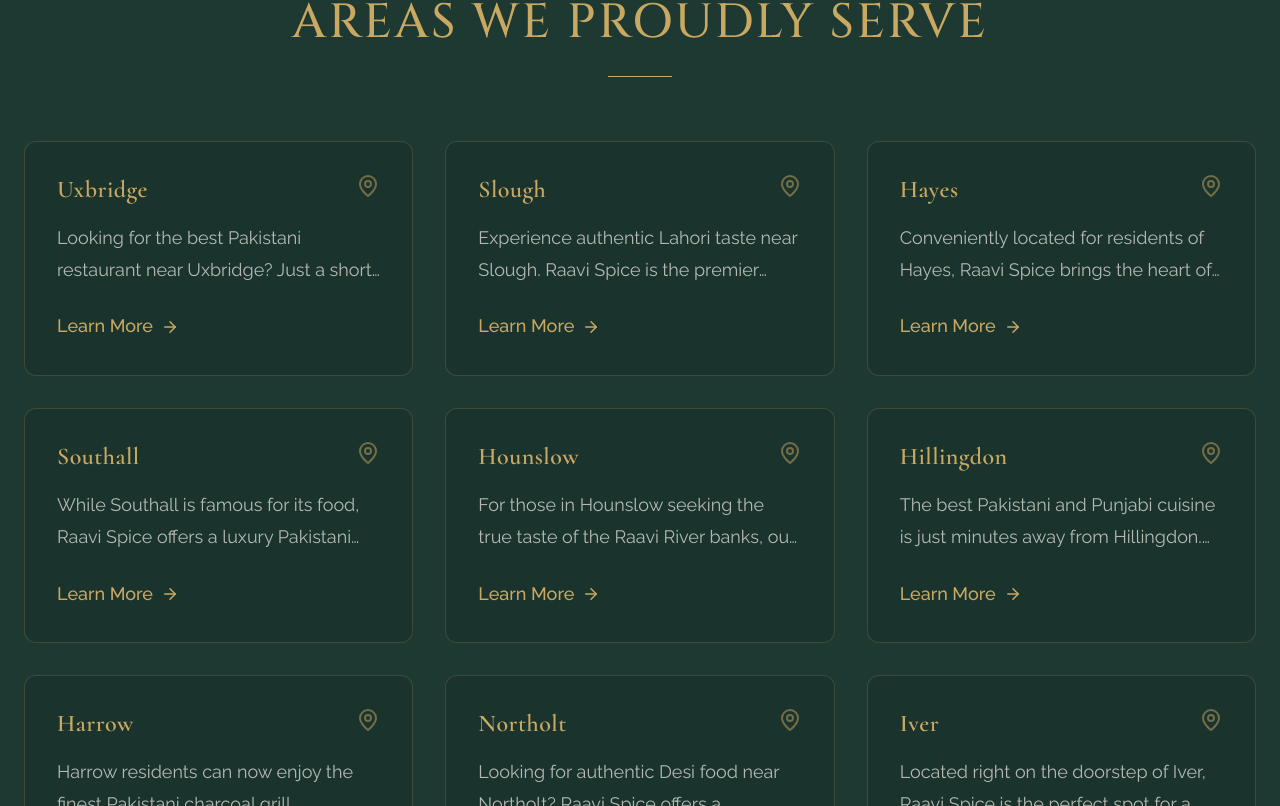
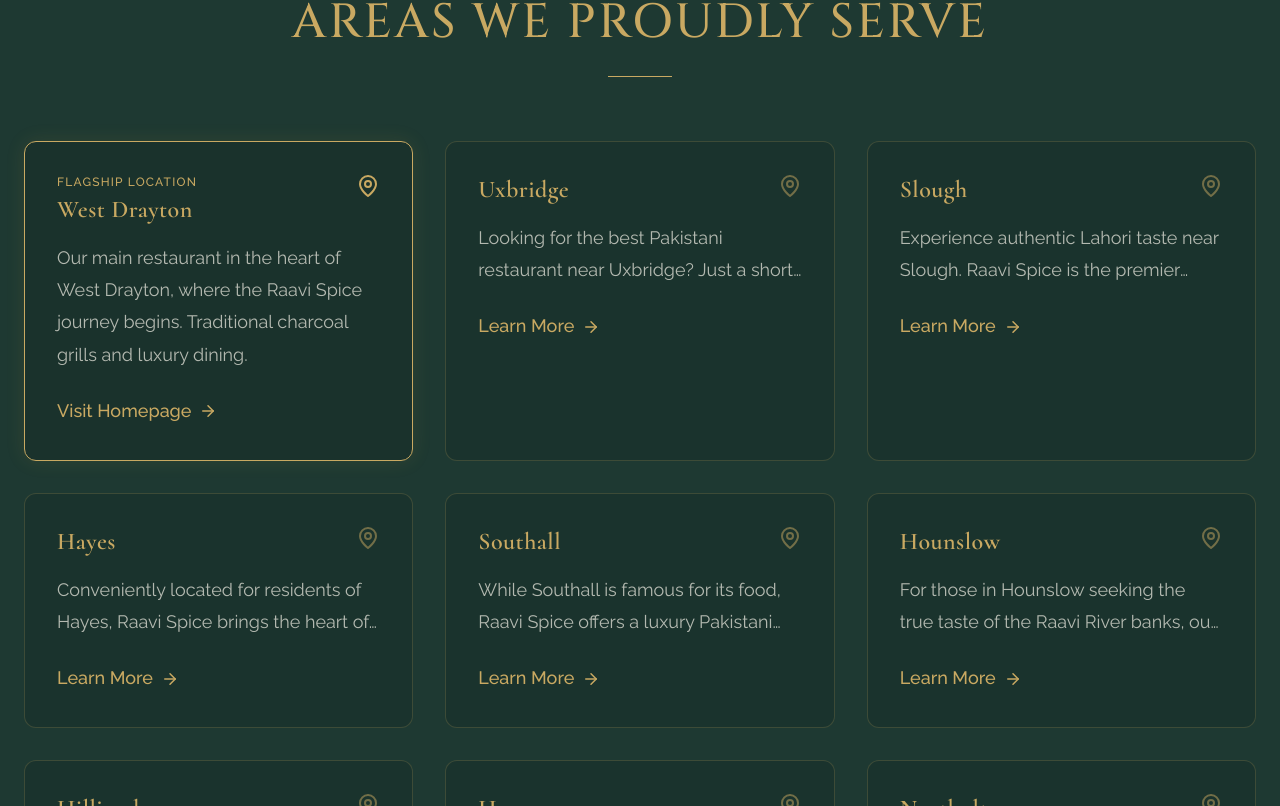
Before and after one commit to diliplp/raavispice-website, a Next.js app: page /locations in a window 1280 px wide. Shown: the part 614-1420 px from the top of the page. Built offline with nearby package versions, Linux system fonts and the light colour scheme.

Commit message:
added West Dryton

```diff
--- a/src/app/locations/page.tsx
+++ b/src/app/locations/page.tsx
@@ -30,6 +30,28 @@
         />
 
         <div className="grid grid-cols-1 md:grid-cols-2 lg:grid-cols-3 gap-8 mt-12">
+          {/* Flagship Location */}
+          <Link
+            href="/"
+            className="group p-8 border border-antique-gold rounded-xl bg-dark-green/40 hover:bg-dark-green/60 transition-all shadow-[0_0_20px_rgba(212,175,55,0.1)]"
+          >
+            <div className="flex justify-between items-start mb-4">
+              <div>
+                <span className="text-xs font-medium text-antique-gold uppercase tracking-widest mb-1 block">Flagship Location</span>
+                <h3 className="text-2xl text-antique-gold font-subheading group-hover:text-cream transition-colors">
+                  West Drayton
+                </h3>
+              </div>
+              <MapPin size={24} className="text-antique-gold" />
+            </div>
+            <p className="text-cream/70 mb-6">
+              Our main restaurant in the heart of West Drayton, where the Raavi Spice journey begins. Traditional charcoal grills and luxury dining.
+            </p>
+            <div className="flex items-center gap-2 text-antique-gold font-medium group-hover:gap-4 transition-all">
+              Visit Homepage <ArrowRight size={18} />
+            </div>
+          </Link>
+
           {Object.values(locations).map((loc) => (
             <Link
               key={loc.slug}
--- a/src/components/Footer.tsx
+++ b/src/components/Footer.tsx
@@ -59,6 +59,7 @@
               Service Areas
             </h4>
             <nav className="grid grid-cols-1 gap-x-4 gap-y-3">
+              <Link href="/" className="text-antique-gold hover:text-cream transition-colors text-sm font-medium">West Drayton (Flagship)</Link>
               <Link href="/locations/uxbridge" className="text-cream/70 hover:text-antique-gold transition-colors text-sm">Uxbridge</Link>
               <Link href="/locations/slough" className="text-cream/70 hover:text-antique-gold transition-colors text-sm">Slough</Link>
               <Link href="/locations/hayes" className="text-cream/70 hover:text-antique-gold transition-colors text-sm">Hayes</Link>
```
